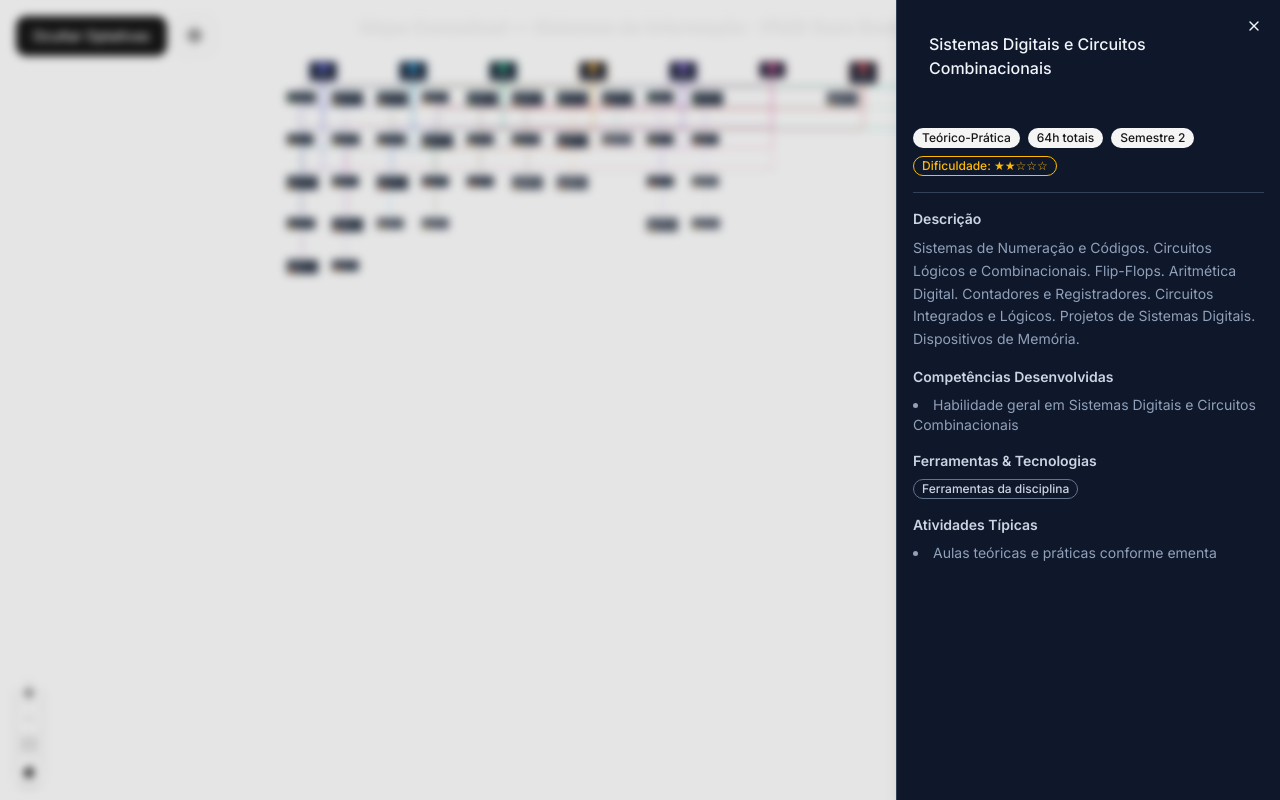
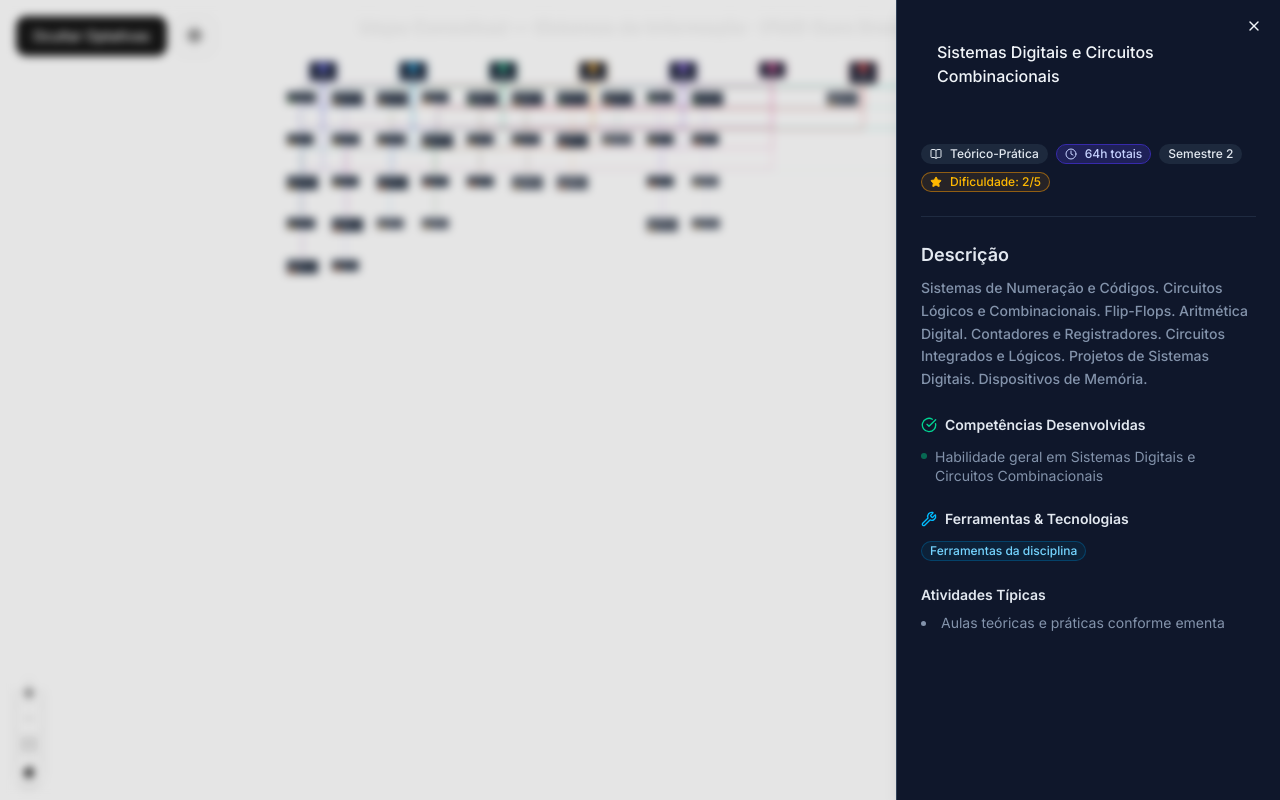
Before and after one commit to allysson-assuncao/mapa-conceitual-sistemas-de-informacao, a Next.js app: page / in a window 1280 px wide. Both pictures are taken after a click on the element 482 px from the left and 98 px from the top of the page. Built offline with nearby package versions, Linux system fonts and the light colour scheme.

Commit message:
style: overhaul UI panel typography, spacing and iconography

```diff
--- a/src/components/panel/CareerAreaDetail.tsx
+++ b/src/components/panel/CareerAreaDetail.tsx
@@ -1,22 +1,33 @@
 import { Badge } from '@/components/ui/badge';
 import { Separator } from '@/components/ui/separator';
 import type { CareerArea } from '@/lib/types';
+import { TrendingUp, Banknote, Briefcase } from 'lucide-react';
 
 const demandLabel = { high: 'Alta', medium: 'Média', low: 'Baixa' };
 
 export function CareerAreaDetail({ careerArea: ca }: { careerArea: CareerArea }) {
   return (
-    <div className="mt-4 space-y-4">
+    <div className="mt-6 space-y-6">
       <div className="flex gap-2 flex-wrap">
-        <Badge style={{ backgroundColor: ca.color }}>Demanda: {demandLabel[ca.marketDemand]}</Badge>
-        <Badge variant="secondary">{ca.salaryRange}</Badge>
+        <Badge style={{ backgroundColor: ca.color, borderColor: ca.color }} className="text-white border bg-opacity-90 hover:bg-opacity-100 shadow-sm">
+          <Briefcase className="w-3 h-3 mr-1.5" />
+          Área de Atuação
+        </Badge>
+        <Badge variant="secondary" className="bg-emerald-900/30 hover:bg-emerald-900/50 text-emerald-300 border border-emerald-800/50">
+          <TrendingUp className="w-3 h-3 mr-1.5" />
+          Demanda: {demandLabel[ca.marketDemand]}
+        </Badge>
+        <Badge variant="secondary" className="bg-slate-800 hover:bg-slate-700 text-slate-300 border border-slate-700">
+          <Banknote className="w-3 h-3 mr-1.5 text-emerald-400" />
+          {ca.salaryRange}
+        </Badge>
       </div>
 
-      <Separator className="bg-slate-700" />
+      <Separator className="bg-slate-700/50" />
 
       <section>
-        <h3 className="font-semibold text-slate-300 mb-2">Sobre esta carreira</h3>
-        <p className="text-sm text-slate-400 leading-relaxed">{ca.description}</p>
+        <h3 className="font-semibold text-slate-200 text-lg mb-3">Sobre esta carreira</h3>
+        <p className="text-base text-slate-400/90 leading-relaxed font-medium">{ca.description}</p>
       </section>
     </div>
   );
--- a/src/components/panel/DetailPanel.tsx
+++ b/src/components/panel/DetailPanel.tsx
@@ -11,7 +11,7 @@ export function DetailPanel() {
     <Sheet open={selectedNode !== null} onOpenChange={() => clearSelection()}>
       <SheetContent
         side="right"
-        className="w-full max-w-lg overflow-y-auto p-4 bg-slate-900 border-slate-700 text-slate-100"
+        className="w-full max-w-lg overflow-y-auto p-6 pb-12 bg-slate-900 border-slate-700 text-slate-100"
       >
         <SheetHeader>
           <SheetTitle className="text-slate-100">
--- a/src/components/panel/DisciplineDetail.tsx
+++ b/src/components/panel/DisciplineDetail.tsx
@@ -1,6 +1,7 @@
 import { Badge } from '@/components/ui/badge';
 import { Separator } from '@/components/ui/separator';
 import type { Discipline } from '@/lib/types';
+import { Clock, Star, BookOpen, CheckCircle, Wrench, GitBranch } from 'lucide-react';
 
 const typeLabel: Record<string, string> = {
   theoretical: 'Teórica',
@@ -10,38 +11,58 @@ const typeLabel: Record<string, string> = {
 
 export function DisciplineDetail({ discipline: d }: { discipline: Discipline }) {
   return (
-    <div className="mt-4 space-y-4">
+    <div className="mt-6 space-y-6">
       <div className="flex gap-2 flex-wrap">
-        <Badge variant="secondary">{typeLabel[d.type]}</Badge>
-        <Badge variant="secondary">{d.total_hours}h totais</Badge>
-        <Badge variant="secondary">Semestre {d.semester}</Badge>
-        <Badge variant="outline" className="border-amber-400 text-amber-400">
-          Dificuldade: {'★'.repeat(d.difficulty)}{'☆'.repeat(5 - d.difficulty)}
+        <Badge variant="secondary" className="bg-slate-800 hover:bg-slate-700 text-slate-200">
+          <BookOpen className="w-3 h-3 mr-1" />
+          {typeLabel[d.type]}
+        </Badge>
+        <Badge variant="secondary" className="bg-indigo-900/50 hover:bg-indigo-900/70 text-indigo-200 border border-indigo-800">
+          <Clock className="w-3 h-3 mr-1" />
+          {d.total_hours}h totais
+        </Badge>
+        <Badge variant="secondary" className="bg-slate-800 hover:bg-slate-700 text-slate-200">
+          Semestre {d.semester}
+        </Badge>
+        <Badge variant="outline" className="border-amber-500/50 text-amber-400 bg-amber-500/10">
+          <Star className="w-3 h-3 mr-1 fill-amber-400" />
+          Dificuldade: {d.difficulty}/5
         </Badge>
       </div>
 
-      <Separator className="bg-slate-700" />
+      <Separator className="bg-slate-700/50" />
 
       <section>
-        <h3 className="font-semibold text-slate-300 mb-2">Descrição</h3>
-        <p className="text-sm text-slate-400 leading-relaxed">{d.description}</p>
+        <h3 className="font-semibold text-slate-200 text-lg mb-2">Descrição</h3>
+        <p className="text-sm text-slate-400/90 leading-relaxed font-medium">{d.description}</p>
       </section>
 
       {d.skills.length > 0 && (
         <section>
-          <h3 className="font-semibold text-slate-300 mb-2">Competências Desenvolvidas</h3>
-          <ul className="text-sm text-slate-400 list-disc list-inside space-y-1">
-            {d.skills.map((s) => <li key={s}>{s}</li>)}
+          <h3 className="font-semibold text-slate-200 text-md mb-3 flex items-center gap-2">
+            <CheckCircle className="w-4 h-4 text-emerald-400" />
+            Competências Desenvolvidas
+          </h3>
+          <ul className="text-sm text-slate-400/90 space-y-2">
+            {d.skills.map((s) => (
+              <li key={s} className="flex items-start gap-2">
+                <span className="w-1.5 h-1.5 rounded-full bg-emerald-500/50 mt-1.5 shrink-0" />
+                <span className="leading-snug">{s}</span>
+              </li>
+            ))}
           </ul>
         </section>
       )}
 
       {d.tools.length > 0 && (
         <section>
-          <h3 className="font-semibold text-slate-300 mb-2">Ferramentas & Tecnologias</h3>
-          <div className="flex flex-wrap gap-1">
+          <h3 className="font-semibold text-slate-200 text-md mb-3 flex items-center gap-2">
+            <Wrench className="w-4 h-4 text-sky-400" />
+            Ferramentas & Tecnologias
+          </h3>
+          <div className="flex flex-wrap gap-2">
             {d.tools.map((t) => (
-              <Badge key={t} variant="outline" className="text-xs border-slate-500 text-slate-300">
+              <Badge key={t} variant="outline" className="text-xs border-sky-800/60 bg-sky-900/20 text-sky-300">
                 {t}
               </Badge>
             ))}
@@ -51,19 +72,24 @@ export function DisciplineDetail({ discipline: d }: { discipline: Discipline })
 
       {d.activities.length > 0 && (
         <section>
-          <h3 className="font-semibold text-slate-300 mb-2">Atividades Típicas</h3>
-          <ul className="text-sm text-slate-400 list-disc list-inside space-y-1">
-            {d.activities.map((a) => <li key={a}>{a}</li>)}
+          <h3 className="font-semibold text-slate-200 text-md mb-2">Atividades Típicas</h3>
+          <ul className="text-sm text-slate-400/90 list-disc list-outside ml-4 space-y-1">
+            {d.activities.map((a) => <li key={a} className="pl-1">{a}</li>)}
           </ul>
         </section>
       )}
 
       {d.dependencies.length > 0 && (
         <section>
-          <h3 className="font-semibold text-slate-300 mb-2">Pré-requisitos</h3>
-          <div className="flex flex-wrap gap-1">
+          <h3 className="font-semibold text-slate-200 text-md mb-3 flex items-center gap-2">
+            <GitBranch className="w-4 h-4 text-indigo-400" />
+            Pré-requisitos
+          </h3>
+          <div className="flex flex-wrap gap-2">
             {d.dependencies.map((dep) => (
-              <Badge key={dep} className="text-xs bg-indigo-900 text-indigo-300">{dep}</Badge>
+              <Badge key={dep} className="text-xs bg-indigo-900/60 hover:bg-indigo-900/80 text-indigo-200 border border-indigo-700/50">
+                {dep}
+              </Badge>
             ))}
           </div>
         </section>
```
